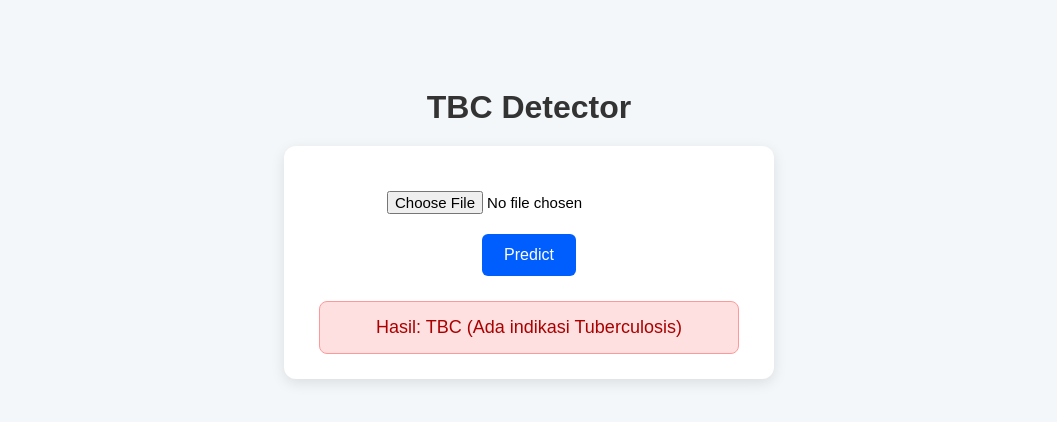
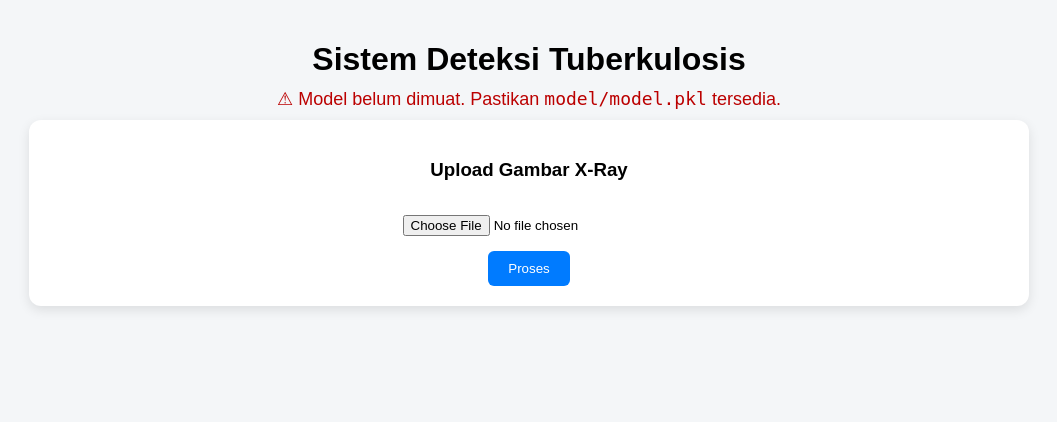
Before and after one commit to Plumz17/PCD_FinalProject, a Flask app: page / in a window 1280 px wide. Shown: the top 422 px of the page, without its empty margins (111-1168 px from the left). Run offline with Flask 3, Linux system fonts and the light colour scheme.

Commit message:
revision on HTML

```diff
--- a/TBC_detector/templates/index.html
+++ b/TBC_detector/templates/index.html
@@ -2,103 +2,173 @@
 <html lang="en">
 <head>
     <meta charset="UTF-8">
-    <title>TBC Detector</title>
+    <meta name="viewport" content="width=device-width, initial-scale=1.0">
+    <title>TBC Detection System</title>
 
     <style>
         body {
             font-family: Arial, sans-serif;
-            background: #f4f7f9;
-            display: flex;
-            flex-direction: column;
-            align-items: center;
-            padding-top: 60px;
+            background: #f4f6f8;
+            margin: 0;
+            padding: 20px;
+        }
+        h1 {
+            text-align: center;
+            margin-bottom: 10px;
+        }
+        .container {
+            max-width: 1000px;
+            margin: auto;
+        }
+        .upload-box, .result-box {
+            background: #fff;
+            padding: 20px;
+            border-radius: 12px;
+            box-shadow: 0 4px 12px rgba(0,0,0,0.1);
+            margin-bottom: 25px;
+        }
+        .upload-box form {
+            text-align: center;
+        }
+        input[type=file] {
+            margin-top: 15px;
+        }
+        button {
+            margin-top: 15px;
+            padding: 10px 20px;
+            border: none;
+            background: #007bff;
+            color: #fff;
+            border-radius: 6px;
+            cursor: pointer;
+        }
+        button:hover { background: #0056b3; }
+
+        .prediction {
+            font-size: 22px;
+            text-align: center;
+            margin-top: 10px;
         }
 
-        h1 {
-            color: #333;
-            margin-bottom: 20px;
-            font-size: 32px;
+        .uploaded-preview {
+            text-align: center;
+            margin-top: 20px;
+        }
+        .uploaded-preview img {
+            width: 300px;
+            border-radius: 8px;
+            border: 2px solid #ddd;
         }
 
-        .card {
-            background: #fff;
-            padding: 25px 35px;
-            box-shadow: 0 4px 14px rgba(0,0,0,0.1);
-            border-radius: 12px;
-            width: 420px;
+        .steps-grid {
+            display: grid;
+            grid-template-columns: repeat(auto-fit, minmax(240px, 1fr));
+            gap: 15px;
+            margin-top: 25px;
+        }
+        .step-item {
+            padding: 10px;
+            background: #fafafa;
+            border-radius: 10px;
             text-align: center;
+            border: 1px solid #eee;
         }
-
-        input[type="file"] {
-            margin: 20px 0;
-            font-size: 15px;
+        .step-item img {
+            width: 100%;
+            border-radius: 8px;
         }
-
-        button {
-            background: #005eff;
-            border: none;
-            padding: 12px 22px;
-            color: white;
-            border-radius: 6px;
-            font-size: 16px;
-            cursor: pointer;
-            transition: 0.2s;
+        .error-box {
+            background: #ffd6d6;
+            color: #a10000;
+            padding: 12px;
+            border-radius: 8px;
+            margin-bottom: 20px;
+            text-align: center;
+            font-weight: bold;
         }
-
-        button:hover {
-            background: #003fcc;
-        }
-
-        .result {
-            margin-top: 25px;
-            padding: 15px;
-            border-radius: 8px;
+        .not-loaded {
+            text-align: center;
             font-size: 18px;
-        }
-
-        .normal {
-            background: #d5f5d5;
-            color: #116611;
-            border: 1px solid #88cc88;
-        }
-
-        .tbc {
-            background: #ffe0e0;
-            color: #aa0000;
-            border: 1px solid #ff9999;
+            color: #b00;
+            margin-bottom: 10px;
         }
     </style>
+
+    <script>
+        function cleanupSession(sessionId) {
+            fetch(`/cleanup/${sessionId}`, { method: "POST" })
+                .then(r => r.json())
+                .then(data => alert("Session cleaned: " + JSON.stringify(data)))
+                .catch(err => alert("Cleanup failed: " + err));
+        }
+    </script>
+
 </head>
 <body>
 
-    <h1>TBC Detector</h1>
+<div class="container">
 
-    <div class="card">
-        <form action="/predict" method="post" enctype="multipart/form-data">
-            <input type="file" name="image" required>
+    <h1>Sistem Deteksi Tuberkulosis</h1>
+
+    {% if not model_loaded %}
+        <div class="not-loaded">⚠ Model belum dimuat. Pastikan <code>model/model.pkl</code> tersedia.</div>
+    {% endif %}
+
+    {% if error %}
+        <div class="error-box">{{ error }}</div>
+    {% endif %}
+
+    <!-- Upload Box -->
+    <div class="upload-box">
+        <form action="/predict" method="POST" enctype="multipart/form-data">
+            <h3>Upload Gambar X-Ray</h3>
+            <input type="file" name="image" accept="image/*" required>
             <br>
-            <button type="submit">Predict</button>
+            <button type="submit">Proses</button>
         </form>
+    </div>
 
-        {% if prediction is not none %}
-            {% if prediction == 0 %}
-                <div class="result normal">Hasil: NORMAL (Tidak ada indikasi TBC)</div>
-            {% else %}
-                <div class="result tbc">Hasil: TBC (Ada indikasi Tuberculosis)</div>
-            {% endif %}
+    {% if upload_image %}
+    <div class="upload-box uploaded-preview">
+        <h3>Gambar yang Diupload:</h3>
+        <img src="{{ upload_image }}" alt="uploaded image">
+    </div>
+    {% endif %}
+
+    {% if prediction %}
+    <div class="result-box">
+
+        <div class="prediction">
+            Hasil Prediksi: <strong>{{ prediction }}</strong>
+        </div>
+
+        {% if prediction_proba %}
+        <p style="text-align:center; margin-top:5px; font-size:16px;">
+            Tingkat Keyakinan: <strong>{{ prediction_proba.confidence }}%</strong>
+        </p>
         {% endif %}
-{% if steps %}
-    <h2>Processing Steps</h2>
-    {% for name, filename in steps.items() %}
-        <div style="margin-bottom: 20px">
-            <h3>{{ name }}</h3>
-            <img src="{{ url_for('static', filename='steps/' ~ filename) }}" width="300">
+
+        {% if session_id %}
+        <p style="text-align:center; margin-top:10px;">
+            <button onclick="cleanupSession('{{ session_id }}')">Bersihkan Session</button>
+        </p>
+        {% endif %}
+
+        <h3 style="text-align:center; margin-top:30px;">Tahapan Pengolahan Citra</h3>
+
+        <div class="steps-grid">
+            {% for name, path in steps.items() %}
+            <div class="step-item">
+                <strong>{{ name }}</strong><br>
+                <img src="{{ path }}" alt="{{ name }}">
+            </div>
+            {% endfor %}
         </div>
-    {% endfor %}
-{% endif %}
-
 
     </div>
+    {% endif %}
+
+</div>
 
 </body>
 </html>
```
